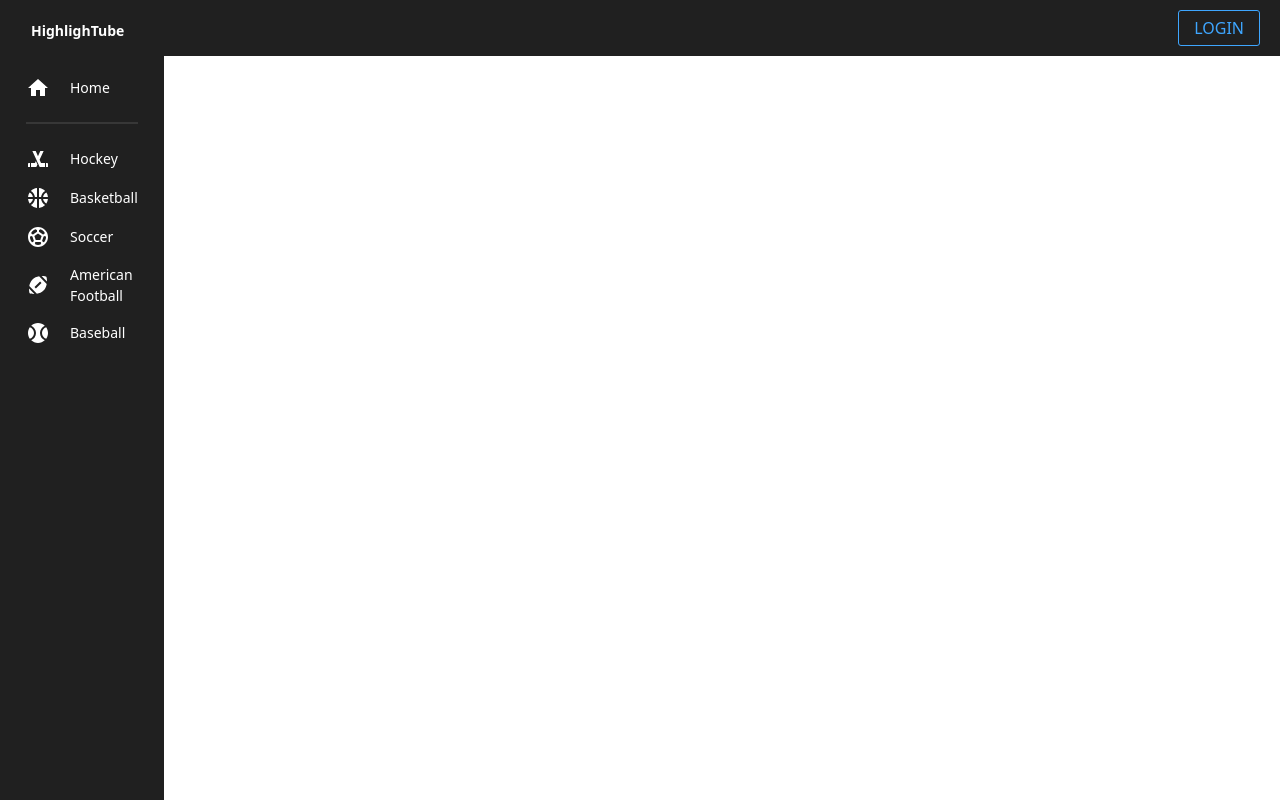
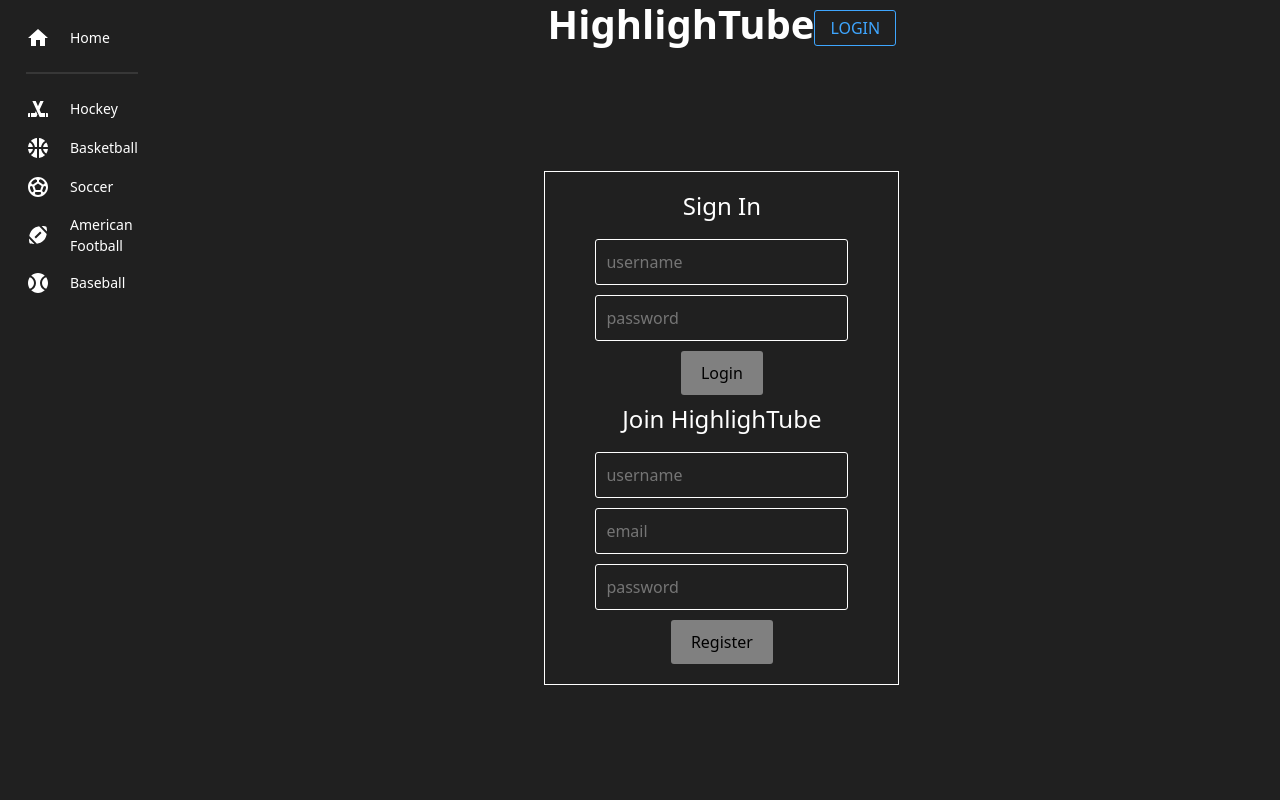
Before and after one commit to imran1289-ah/HighlightTube, a React (Create React App) app in the folder client/app/: page /signin in a window 1280 px wide. Built offline with nearby package versions, Linux system fonts and the light colour scheme.

Commit message:
Completed a draft of the front-end

```diff
--- a/client/app/src/App.js
+++ b/client/app/src/App.js
@@ -5,6 +5,7 @@ import { Menu } from "./components/Menu";
 import { BrowserRouter, Routes, Route } from "react-router-dom";
 import Home from "./pages/Home";
 import Video from "./pages/Video";
+import SignIn from "./pages/SignIn";
 
 const Container = styled.div`
   display: flex;
@@ -28,6 +29,7 @@ function App() {
               <Routes>
                 <Route path="/">
                   <Route index element={<Home />}></Route>
+                  <Route path="signin" element={<SignIn />}></Route>
                   <Route path="/video/test" element={<Video />}></Route>
                 </Route>
               </Routes>
--- a/client/app/src/components/Card.jsx
+++ b/client/app/src/components/Card.jsx
@@ -3,7 +3,7 @@ import styled from "styled-components";
 import { Link } from "react-router-dom";
 
 const Container = styled.div`
-  width: 360px;
+  width: 400px;
   margin-bottom: 45px;
   cursor: pointer;
 `;
--- a/client/app/src/components/Menu.jsx
+++ b/client/app/src/components/Menu.jsx
@@ -41,6 +41,9 @@ const Item = styled.div`
   gap: 20px;
   cursor: pointer;
   padding: 7.5px 0px;
+  &:hover {
+    background-color: grey;
+  }
 `;
 
 const Hr = styled.div`
@@ -53,15 +56,11 @@ export const Menu = () => {
     <Container>
       <Wrapper>
         <Link to="/" style={{ textDecoration: "none", color: "inherit" }}>
-          <Logo>
-            <Img src={Icon}></Img>
-            HighlighTube
-          </Logo>
+          <Item>
+            <HomeIcon />
+            Home
+          </Item>
         </Link>
-        <Item>
-          <HomeIcon />
-          Home
-        </Item>
         <Hr></Hr>
         <Item>
           <SportsHockeyIcon></SportsHockeyIcon>Hockey
--- a/client/app/src/components/Navbar.jsx
+++ b/client/app/src/components/Navbar.jsx
@@ -1,5 +1,7 @@
 import React from "react";
 import styled from "styled-components";
+import { Link } from "react-router-dom";
+import Icon from "../image/logo.png";
 
 const Container = styled.div`
   position: sticky;
@@ -8,10 +10,22 @@ const Container = styled.div`
   height: 56px;
 `;
 
+const Img = styled.div`
+  height: 25px;
+`;
+
+const Logo = styled.h1`
+  display: flex;
+  align-items: center;
+  gap: 10px;
+  font-weight: bold;
+  color: white;
+`;
+
 const Wrapper = styled.div`
   display: flex;
   align-items: center;
-  justify-content: flex-end;
+  justify-content: center;
   height: 100%;
   padding: 0px 20px;
   position: relative;
@@ -26,7 +40,7 @@ const Button = styled.button`
     font-weight: 500;
     cursor:pointer;
     display:flex
-    align-items:center;
+    align-items:flex-end;
     gap:5px;
 
 `;
@@ -35,7 +49,15 @@ export const Navbar = () => {
   return (
     <Container>
       <Wrapper>
-        <Button>LOGIN</Button>
+        <Logo>HighlighTube</Logo>
+        <Button>
+          <Link
+            to="/signin"
+            style={{ textDecoration: "none", color: "inherit" }}
+          >
+            LOGIN
+          </Link>
+        </Button>
       </Wrapper>
     </Container>
   );
--- a/client/app/src/pages/Home.jsx
+++ b/client/app/src/pages/Home.jsx
@@ -19,6 +19,8 @@ const Home = () => {
       <Card />
       <Card />
       <Card />
+      <Card />
+      <Card />
     </Container>
   );
 };
--- /dev/null
+++ b/client/app/src/pages/SignIn.jsx
@@ -0,0 +1,62 @@
+import React from "react";
+import styled from "styled-components";
+
+const Container = styled.div`
+  display: flex;
+  align-items: center;
+  justify-content: center;
+  height: calc(100vh - 56px);
+  background-color: #202020;
+  color: white;
+`;
+
+const Wrapper = styled.div`
+  display: flex;
+  align-items: center;
+  flex-direction: column;
+  background-color: #202020;
+  padding: 20px 50px;
+  border: 1px solid white;
+  gap: 10px;
+  color: white;
+`;
+
+const Title = styled.h1`
+  font-size: 24px;
+`;
+
+const Input = styled.input`
+  border: 1px solid white;
+  border-radius: 3px;
+  padding: 10px;
+  background-color: transparent;
+`;
+
+const Button = styled.button`
+  border-radius: 3px;
+  border: none;
+  padding: 10px 20px;
+  font-weight: 500;
+  cursor: pointer;
+  background-color: grey;
+`;
+
+const SignIn = () => {
+  return (
+    <Container>
+      <Wrapper>
+        <Title>Sign In</Title>
+        <Input placeholder="username"></Input>
+        <Input placeholder="password" type="password"></Input>
+        <Button>Login</Button>
+        <Title>Join HighlighTube</Title>
+        <Input placeholder="username"></Input>
+        <Input placeholder="email"></Input>
+        <Input placeholder="password" type="password"></Input>
+        <Button>Register</Button>
+      </Wrapper>
+    </Container>
+  );
+};
+
+export default SignIn;
--- a/client/app/src/pages/Video.jsx
+++ b/client/app/src/pages/Video.jsx
@@ -3,6 +3,7 @@ import styled from "styled-components";
 import ThumbUpIcon from "@mui/icons-material/ThumbUp";
 import ThumbDownIcon from "@mui/icons-material/ThumbDown";
 import { Comments } from "../components/Comments";
+import Card from "../components/Card";
 
 const Container = styled.div`
   display: flex;
@@ -134,7 +135,12 @@ const Video = () => {
         <Comments></Comments>
       </Content>
 
-      <Recommendation>Recommendation</Recommendation>
+      <Recommendation>
+        <Card></Card>
+        <Card></Card>
+        <Card></Card>
+        <Card></Card>
+      </Recommendation>
     </Container>
   );
 };
```
